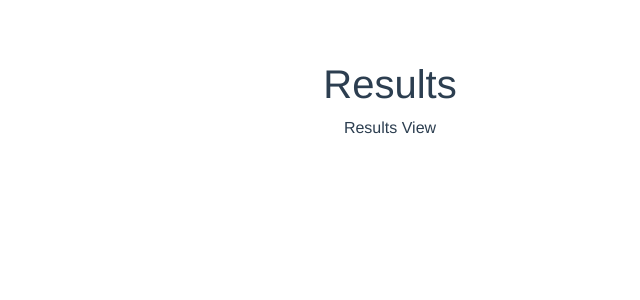
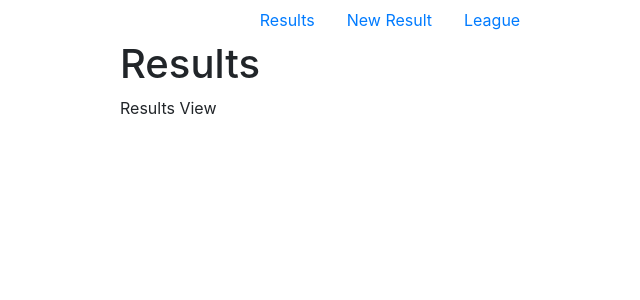
Before and after one commit to bhojport/football-league, a Vue app: page /edit/1 in a window 1280 px wide. Shown: the top 300 px of the page, without its empty margins (250-890 px from the left). Built offline with nearby package versions, Linux system fonts and the light colour scheme.

Commit message:
Header with basic navigation setup

```diff
--- a/src/App.vue
+++ b/src/App.vue
@@ -1,22 +1,20 @@
 <template>
-  <div id="app">
-    <router-view/>
+  <div id="app" class="container">
+    <div class="row justify-content-center">
+      <div class="col-12 col-sm-10 col-md-8 col-lg-6">
+        <app-header></app-header>
+        <router-view/>
+      </div>
+    </div>
   </div>
 </template>
 
 <script>
+import Header from './common/Header.vue';
 export default {
-  name: 'app'
+  name: 'app',
+  components: {
+    appHeader: Header
+  }
 }
 </script>
-
-<style>
-#app {
-  font-family: 'Avenir', Helvetica, Arial, sans-serif;
-  -webkit-font-smoothing: antialiased;
-  -moz-osx-font-smoothing: grayscale;
-  text-align: center;
-  color: #2c3e50;
-  margin-top: 60px;
-}
-</style>
--- a/src/common/Header.vue
+++ b/src/common/Header.vue
@@ -0,0 +1,15 @@
+<template>
+<div id="header">
+<ul class="nav justify-content-center">
+  <li class="nav-item">
+    <router-link to="/" class="nav-link">Results</router-link>
+  </li>
+  <li class="nav-item">
+    <router-link to="/new" class="nav-link">New Result</router-link>
+  </li>
+  <li class="nav-item">
+    <router-link to="/league" class="nav-link">League</router-link>
+  </li>
+</ul>
+</div>
+</template>
```
